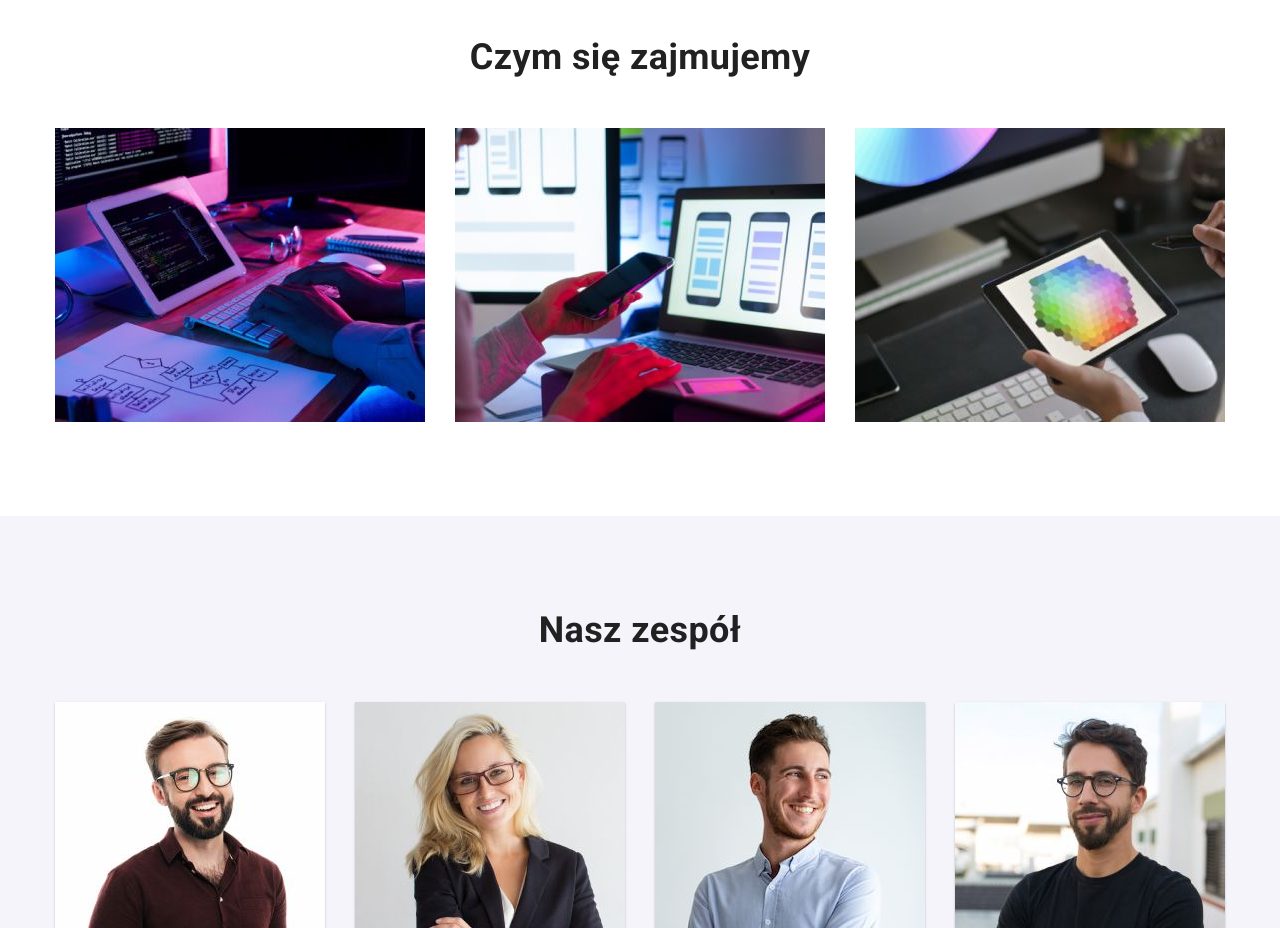
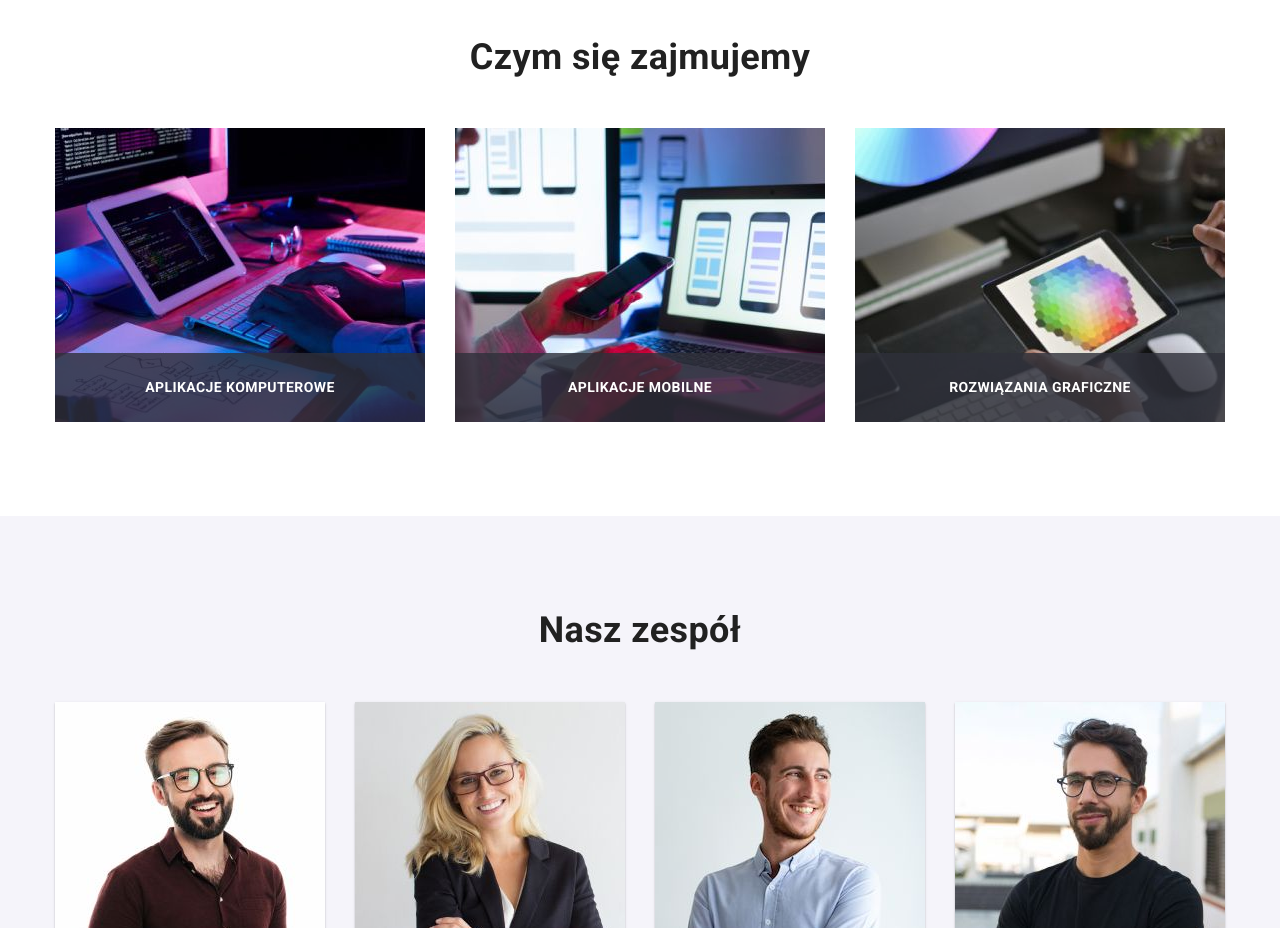
Before and after one commit to KJachimstal/goit-markup-hw-05, a website: page index.html in a window 1280 px wide. Shown: the part 1080-2008 px from the top of the page. Drawn offline with nearby package versions, Linux system fonts and the light colour scheme.

Commit message:
Added img description

```diff
--- a/css/styles.css
+++ b/css/styles.css
@@ -15,6 +15,7 @@
     --socialMediaColor: #AFB1B8;
     --footersocialMediaBackgroundColor: rgba(255, 255, 255, 0.1);
     --bannerBackgroundColorGradient: rgba(47, 48, 58, 0.4);
+    --backgroundAboutUs: rgba(47, 48, 58, 0.8);
 }
 
 /*-------------------------------------- GLOBAL STLES --------------------------------------*/
@@ -342,6 +343,28 @@ body {
     gap: 30px;
 }
 
+.about_us-list li {
+    position: relative;
+}
+
+.about_us-list-description {
+    background-color: var(--backgroundAboutUs);
+    width: 370px;
+    position: absolute;
+    bottom: 0;
+}
+
+.about_us-list-description>h3 {
+    text-align: center;
+    padding: 27px 0;
+    color: var(--whiteColor);
+    font-weight: 700;
+    font-size: 14px;
+    line-height: 1.14;
+    letter-spacing: 0.03em;
+    text-transform: uppercase;
+}
+
 .about_us-title {
     font-weight: 700;
     font-size: 36px;
--- a/index.html
+++ b/index.html
@@ -174,6 +174,9 @@
                                 width="370"
                                 height="294"
                             />
+                            <div class="about_us-list-description">
+                                <h3>Aplikacje komputerowe</h3>
+                            </div>
                         </li>
                         <li>
                             <img
@@ -182,6 +185,9 @@
                                 width="370"
                                 height="294"
                             />
+                            <div class="about_us-list-description">
+                                <h3>Aplikacje mobilne</h3>
+                            </div>
                         </li>
                         <li>
                             <img
@@ -190,6 +196,9 @@
                                 width="370"
                                 height="294"
                             />
+                            <div class="about_us-list-description">
+                                <h3>Rozwiązania graficzne</h3>
+                            </div>
                         </li>
                     </ul>
                 </div>
```
